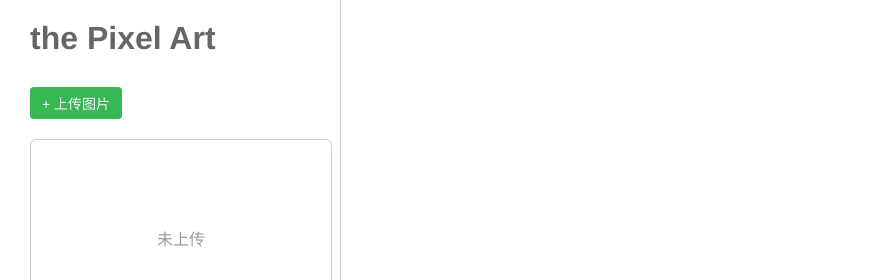
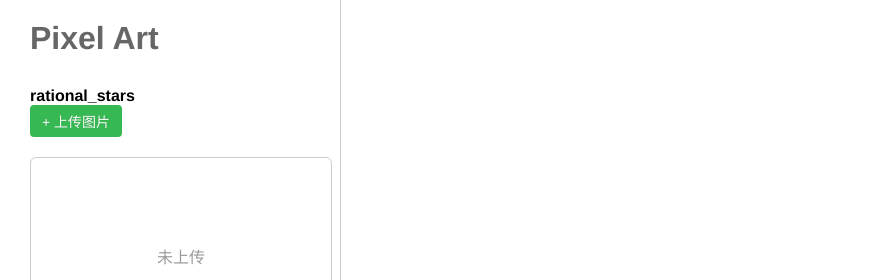
Before and after one commit to chuiliu/the-pixel-art, a website: page index.html in a window 1280 px wide. Shown: the top 280 px of the page, 0-875 px from the left. Drawn offline with Linux system fonts and the light colour scheme.

Commit message:
Update index.html

```diff
--- a/index.html
+++ b/index.html
@@ -3,14 +3,14 @@
 <head>
     <meta charset="UTF-8">
     <meta http-equiv="pragma" content="no-cache" />
-    <title>the Pixel Art | 图像转像素图</title>
+    <title> Pixel Art | 图像转像素图</title>
     <link rel="stylesheet" type="text/css" href="css/style.css">
 </head>
 <body>
     <div class="container">
         <div class="sidebar">
-            <h1>the Pixel Art</h1>
-
+            <h1>Pixel Art</h1>
+             <h3>rational_stars</h3>
             <input id="img-upload" type="file" accept="image/*" >
             <label for="img-upload" class="btn btn-upload">+ 上传图片</label>
             <div id="img-preview">未上传</div>
@@ -48,7 +48,7 @@
             <canvas id="canvas"></canvas>
         </div>
 
-        <a href="https://github.com/chuiliu/the_pixel_art"><img style="position: absolute; top: 0; right: 0; border: 0;" src="https://camo.githubusercontent.com/e7bbb0521b397edbd5fe43e7f760759336b5e05f/68747470733a2f2f73332e616d617a6f6e6177732e636f6d2f6769746875622f726962626f6e732f666f726b6d655f72696768745f677265656e5f3030373230302e706e67" alt="Fork me on GitHub" data-canonical-src="https://s3.amazonaws.com/github/ribbons/forkme_right_green_007200.png"></a>
+        <a href="https://github.com/rational-stars/pixel-art"><img style="position: absolute; top: 0; right: 0; border: 0;" src="https://camo.githubusercontent.com/e7bbb0521b397edbd5fe43e7f760759336b5e05f/68747470733a2f2f73332e616d617a6f6e6177732e636f6d2f6769746875622f726962626f6e732f666f726b6d655f72696768745f677265656e5f3030373230302e706e67" alt="Fork me on GitHub" data-canonical-src="https://s3.amazonaws.com/github/ribbons/forkme_right_green_007200.png"></a>
     </div>
 
     <script type="text/javascript" src="js/pixel.js"></script>
```
